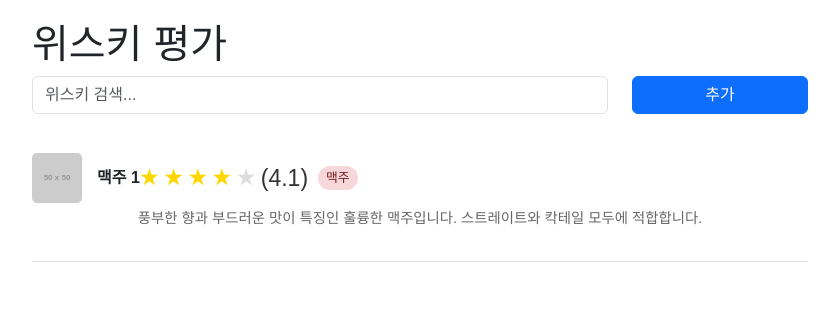
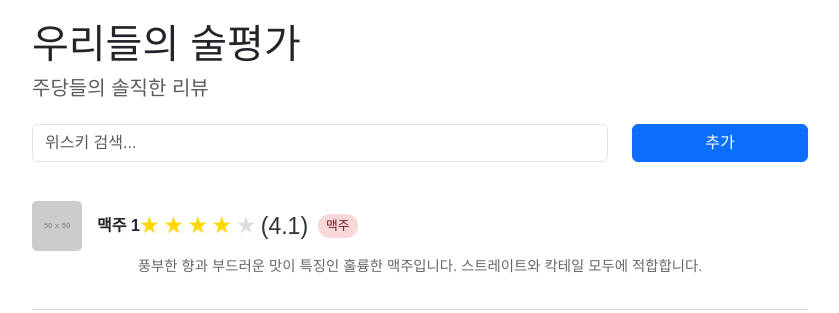
Before and after one commit to yprite/WhiskyWitty, a plain HTML site: page main.html in a window 1280 px wide. Shown: the whole page, without its empty margins (220-1059 px from the left). Drawn offline with nearby package versions, Linux system fonts and the light colour scheme; placeholder pictures from the web are drawn by us.

Commit message:
feat: modifed header part
Signed-off-by: yprite <yprite@gmail.com>

```diff
--- a/main.html
+++ b/main.html
@@ -3,7 +3,7 @@
 <head>
     <meta charset="UTF-8">
     <meta name="viewport" content="width=device-width, initial-scale=1.0">
-    <title>위스키 평가</title>
+    <title>우리들의 술평가</title>
     <link href="https://cdn.jsdelivr.net/npm/bootstrap@5.3.0/dist/css/bootstrap.min.css" rel="stylesheet">
     <script src="https://cdn.jsdelivr.net/npm/bootstrap@5.3.0/dist/js/bootstrap.bundle.min.js"></script>
     <style>
@@ -64,7 +64,8 @@
 </head>
 <body>
     <div class="container">
-        <h1>위스키 평가</h1>
+        <h1>우리들의 술평가</h1>
+        <h5 class="text-muted mb-4">주당들의 솔직한 리뷰</h5>
         <div class="row mb-4">
             <div class="col-md-9">
                 <input type="text" id="search" class="form-control" placeholder="위스키 검색..." oninput="searchWhiskies()">
```
